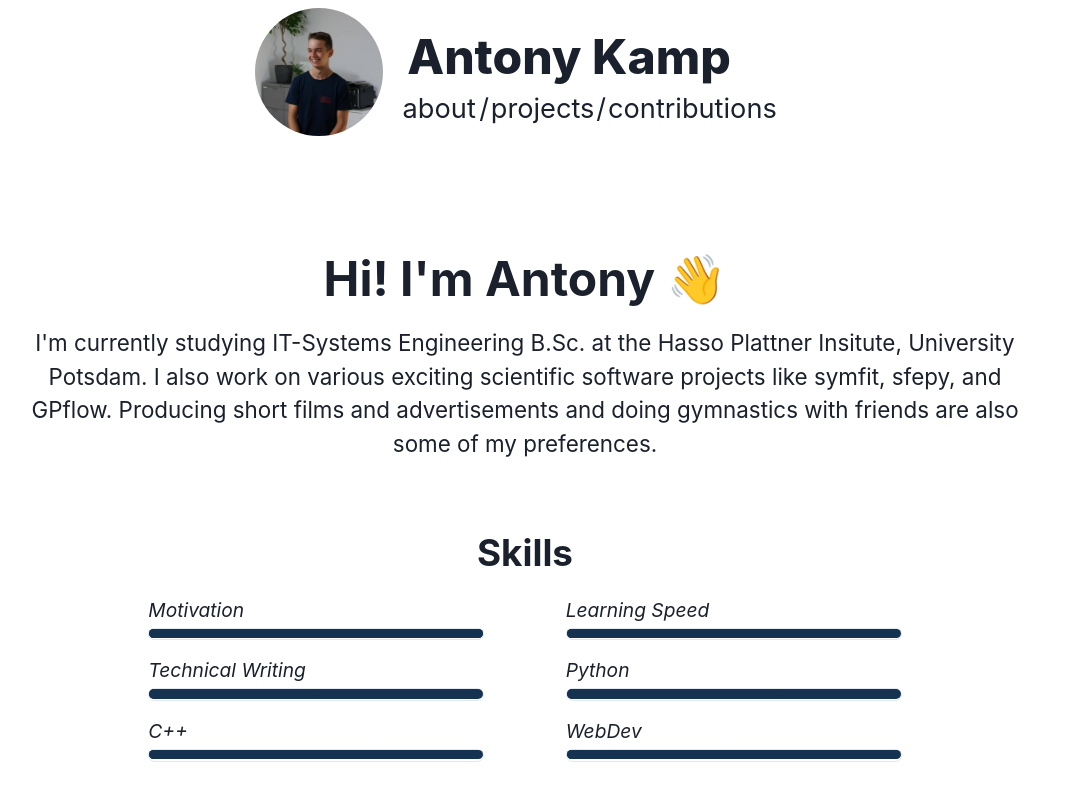
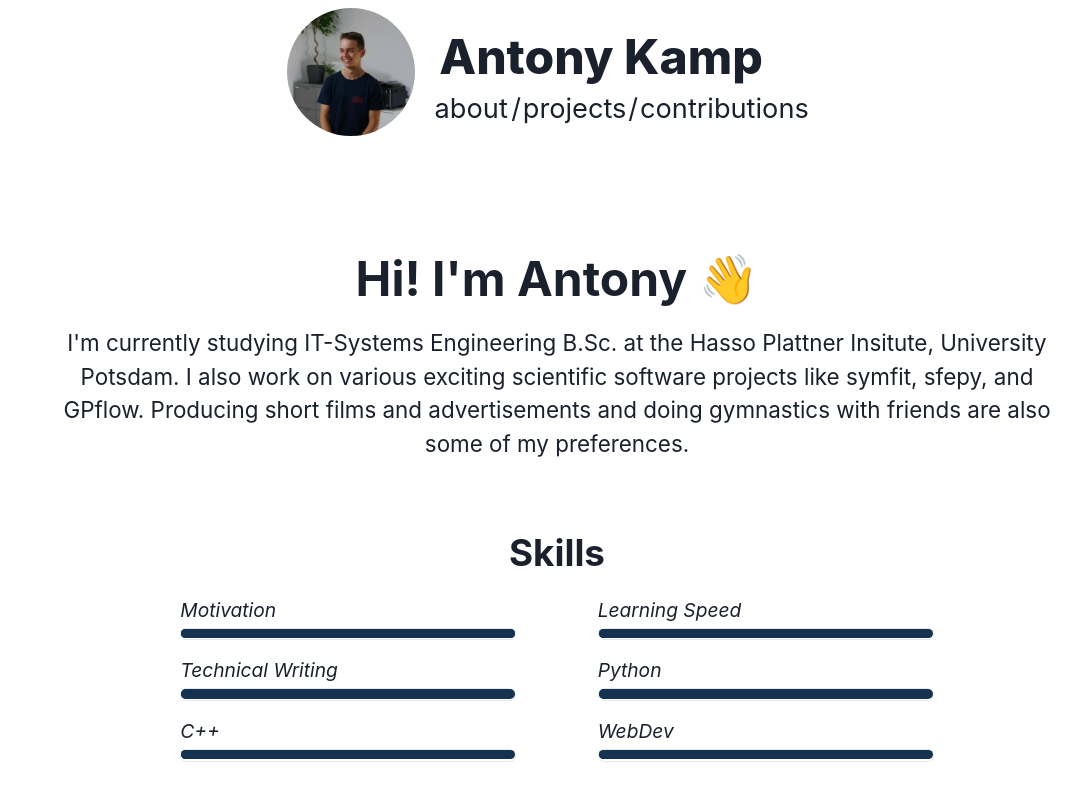
Before and after one commit to antonykamp/antonykampde, a Next.js app: page / in a window 1280 px wide. Shown: the top 800 px of the page, without its empty margins (83-1164 px from the left). Built offline with nearby package versions, Linux system fonts and the light colour scheme.

Commit message:
100vw main component

```diff
--- a/styles/globals.scss
+++ b/styles/globals.scss
@@ -82,7 +82,7 @@ main {
   align-self: center;
   justify-content: flex-start;
   text-align: center;
-  width: 95vw;
+  width: 100vw;
 
   * {
     max-width: min(95vw, 1300px);
```
